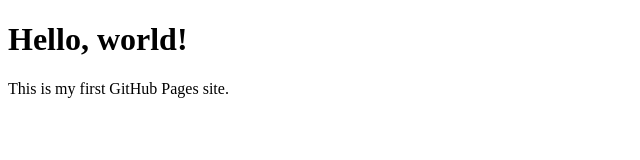
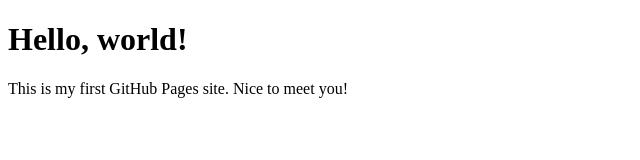
Before and after one commit to satannin/portfolio-site, a plain HTML site: page index.html in a window 1280 px wide. Shown: the whole page, without its empty margins (0-640 px from the left). Drawn offline with Linux system fonts and the light colour scheme.

```diff
--- a/index.html
+++ b/index.html
@@ -5,6 +5,8 @@
 </head>
 <body>
   <h1>Hello, world!</h1>
-  <p>This is my first GitHub Pages site.</p>
+  <p>This is my first GitHub Pages site.
+    Nice to meet you!
+  </p>
 </body>
 </html>
```
